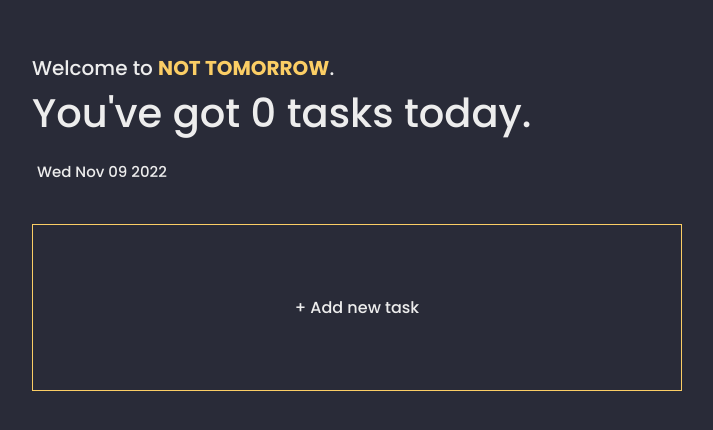
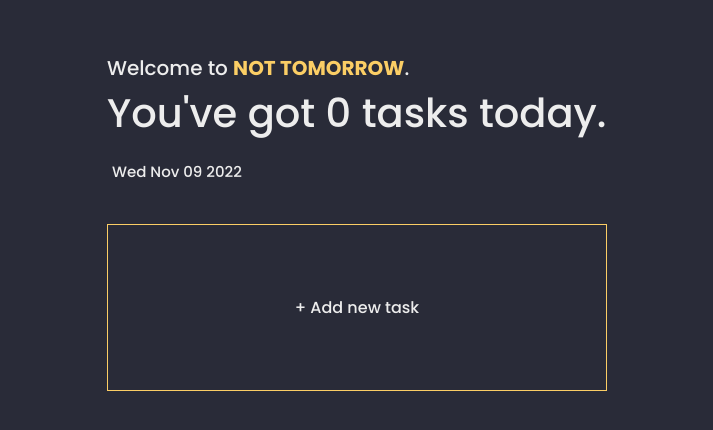
Before and after one commit to cruz05/not-tomorrow, a React (Vite) app: page / in a window 1280 px wide. Shown: the part 170-600 px from the top of the page, without its empty margins (283-996 px from the left). Built offline with nearby package versions, Linux system fonts and the light colour scheme.

Commit message:
feat: generate task ids & add local storage hook

```diff
--- a/package.json
+++ b/package.json
@@ -4,7 +4,7 @@
   "version": "0.0.0",
   "type": "module",
   "scripts": {
-    "dev": "vite",
+    "dev": "vite --host",
     "build": "vite build",
     "preview": "vite preview"
   },
@@ -12,7 +12,8 @@
     "react": "^18.2.0",
     "react-dom": "^18.2.0",
     "react-icons": "^4.4.0",
-    "react-router-dom": "^6.4.2"
+    "react-router-dom": "^6.4.2",
+    "uuid": "^9.0.0"
   },
   "devDependencies": {
     "@types/react": "^18.0.17",
--- a/src/components/AddTask.jsx
+++ b/src/components/Form.jsx
@@ -1,9 +1,9 @@
 import { useState } from "react";
 
-export const AddTask = ({ onAdd, closeModal, task }) => {
+export const Form = ({ onAdd, closeModal }) => {
   const [name, setName] = useState("");
   const [date, setDate] = useState(new Date().toJSON().split("T")[0]);
-  const [time, setTime] = useState(new Date().toLocaleTimeString().slice(0, 5));
+  const [time, setTime] = useState(new Date().toLocaleTimeString().split(' ')[0]);
   const [notes, setNotes] = useState("");
 
   const onSubmit = (e) => {
--- /dev/null
+++ b/src/hooks/useLocalStorage.jsx
@@ -0,0 +1,23 @@
+import { useState } from 'react'
+
+export default function useLocalStorage({ key, initialValue = ''}) {
+    const [storedValue, setStoredValue] = useState(() => {
+        try {
+            const item = localStorage.getItem(key)
+            return item ? JSON.parse(item) : initialValue
+        } catch (error) {
+            return initialValue
+        }
+    })
+
+    const setLocal = (value) => {
+        try {
+            setStoredValue(value)
+            localStorage.setItem(key, JSON.stringify(value))
+        } catch (error) {
+            console.error(error)
+        }
+    }
+
+    return [storedValue, setLocal]
+}
--- a/src/pages/Home.jsx
+++ b/src/pages/Home.jsx
@@ -1,26 +1,28 @@
-import { AddTask } from "../components/AddTask";
 import { useState, useEffect } from "react";
+import { Form } from "../components/Form";
 import Header from "../components/Header";
 import { TaskList } from "../components/TaskList";
+import useLocalStorage from "../hooks/useLocalStorage";
+import { v4 } from 'uuid'
 import "../styles/AddTask.css";
 import "../styles/Task.css";
 
-
 export default function Home() {
-  const [tasks, setTasks] = useState([]);
-  const [counter, setCounter] = useState(0);
+  const [storedTasks, setStoredTasks] = useLocalStorage({key: 'tasks', initialValue: []})
+  const [tasks, setTasks] = useState(storedTasks || []);
+  const [counter, setCounter] = useState(tasks.length);
   const [date, setDate] = useState(new Date().toDateString());
   const [modal, setModal] = useState(false);
 
   const addTask = (task) => {
-    const id = counter;
-    const newTask = { id, ...task };
+    const newTask = { id: v4(), ...task };
     setTasks([...tasks, newTask]);
     setCounter((prevCount) => prevCount + 1);
   };
 
   useEffect(() => {
     console.log(tasks)
+    setStoredTasks(tasks)
   }, [tasks]);
 
   const closeModal = () => {
@@ -33,7 +35,7 @@ export default function Home() {
       <main>
         <div className="date-display">
           <p className="date">{date}</p>
-          <button className={`btn-create-task ${tasks.length ? '' : 'disabled'}`} onClick={() => setModal(true)}>Create task</button>
+          {tasks.length > 0 && <button className={`btn-create-task`} onClick={() => setModal(true)}>Create task</button>}
         </div>
         <section className="tasks">
           { tasks.length > 0
@@ -42,10 +44,9 @@ export default function Home() {
             setModal(true)
           }}>+ Add new task</button> }
         </section>
-
-      {modal && (
-        <AddTask onAdd={addTask} closeModal={closeModal} />
-        )}
+        {modal && (
+          <Form onAdd={addTask} closeModal={closeModal} />
+          )}
       </main>
     </div>
   );
--- a/src/styles/index.css
+++ b/src/styles/index.css
@@ -15,7 +15,7 @@ body {
   display: flex;
   flex-direction: column;
   margin-inline: auto;
-  width: 65rem;
+  width: 50rem;
 }
 
 header {
```
Also changed, not shown: 1 other file (tests, documents, lock files or other folders).
